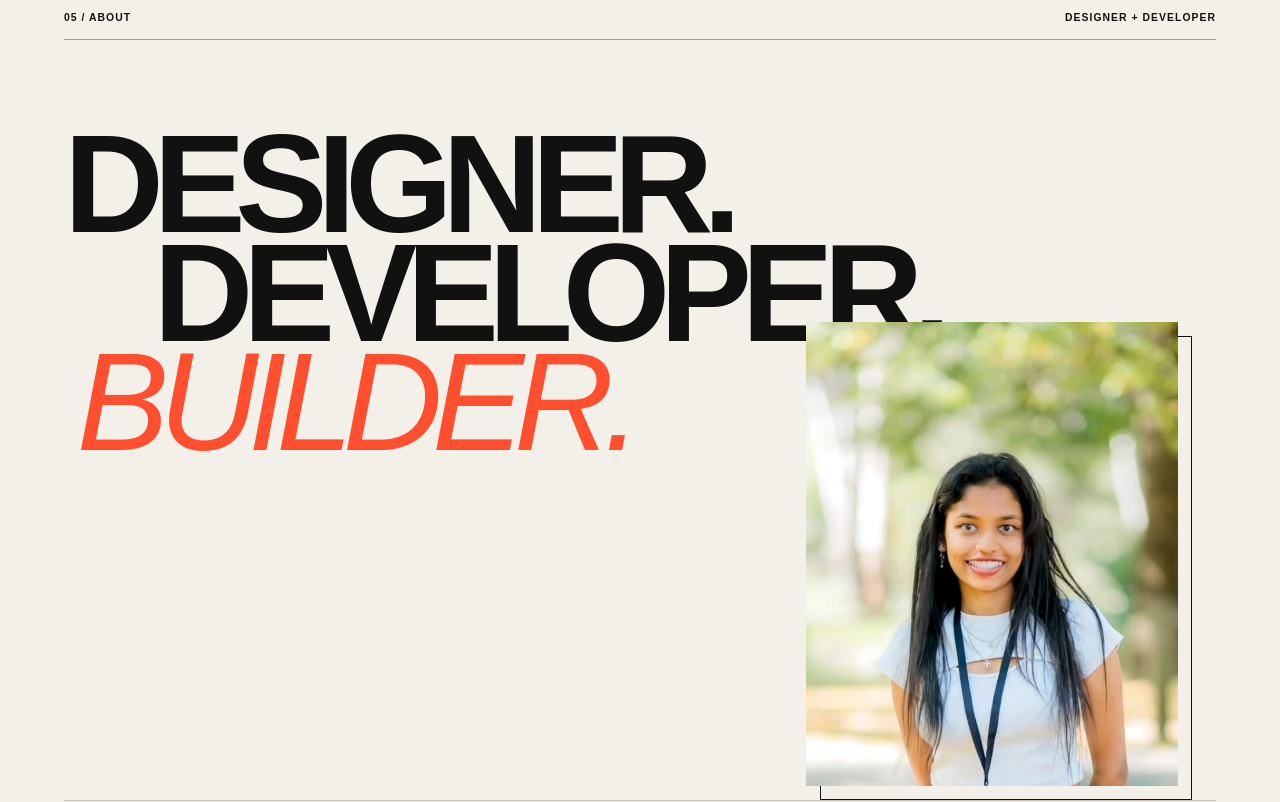
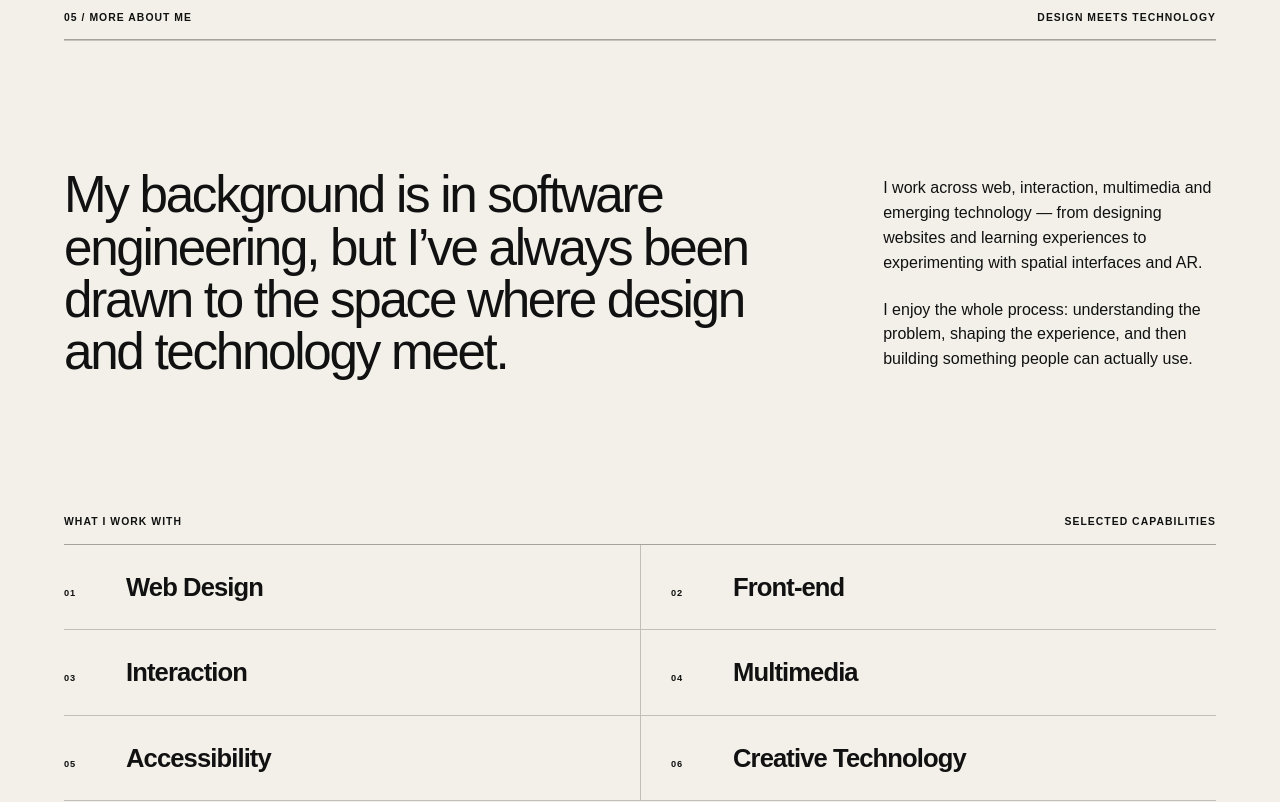
Before and after one commit to min261631/mihini-portfolio, a Next.js app: page / in a window 1280 px wide. Shown: the part 6620-7422 px from the top of the page. Built offline with nearby package versions, Linux system fonts and the light colour scheme.

Commit message:
Split About details from portrait intro

```diff
--- a/components/About.tsx
+++ b/components/About.tsx
@@ -1,8 +1,3 @@
-"use client";
-
-import Image from "next/image";
-import { motion } from "motion/react";
-
 const capabilities = [
   "Web Design",
   "Front-end",
@@ -14,58 +9,27 @@ const capabilities = [
 
 export default function About() {
   return (
-    <section className="aboutSection" id="about">
+    <section className="aboutSection aboutDetails">
       <div className="aboutMeta">
-        <span>05 / About</span>
-        <span>Designer + Developer</span>
-      </div>
-
-      <div className="aboutHero">
-        <motion.div
-          className="aboutTitle"
-          initial={{ opacity: 0, y: 70 }}
-          whileInView={{ opacity: 1, y: 0 }}
-          viewport={{ once: true, amount: 0.2 }}
-          transition={{ duration: 0.9, ease: [0.16, 1, 0.3, 1] }}
-        >
-          <span>Designer.</span>
-          <span>Developer.</span>
-          <span className="aboutTitleAccent">Builder.</span>
-        </motion.div>
-
-        <motion.figure
-          className="aboutPortrait"
-          initial={{ opacity: 0, y: 50, rotate: 2 }}
-          whileInView={{ opacity: 1, y: 0, rotate: 0 }}
-          viewport={{ once: true, amount: 0.2 }}
-          transition={{ duration: 0.9, delay: 0.12, ease: [0.16, 1, 0.3, 1] }}
-        >
-          <Image
-            src="/projects/about/about-mihini.jpg"
-            alt="Mihini Ranasinghe"
-            fill
-            sizes="(max-width: 800px) 72vw, 32vw"
-            className="aboutPortraitImage"
-          />
-          <figcaption>Mihini Ranasinghe · Australia</figcaption>
-        </motion.figure>
+        <span>05 / More about me</span>
+        <span>Design meets technology</span>
       </div>
 
       <div className="aboutBody">
         <p className="aboutLead">
-          I’m Mihini — a designer and developer who likes turning ideas into
-          digital experiences that feel simple, useful and a little unexpected.
+          My background is in software engineering, but I’ve always been drawn
+          to the space where design and technology meet.
         </p>
 
         <div className="aboutCopy">
           <p>
-            My background is in software engineering, but I’ve always been drawn
-            to the space where design and technology meet.
-          </p>
-          <p>
             I work across web, interaction, multimedia and emerging technology —
             from designing websites and learning experiences to experimenting
             with spatial interfaces and AR.
+          </p>
+          <p>
+            I enjoy the whole process: understanding the problem, shaping the
+            experience, and then building something people can actually use.
           </p>
         </div>
       </div>
```
